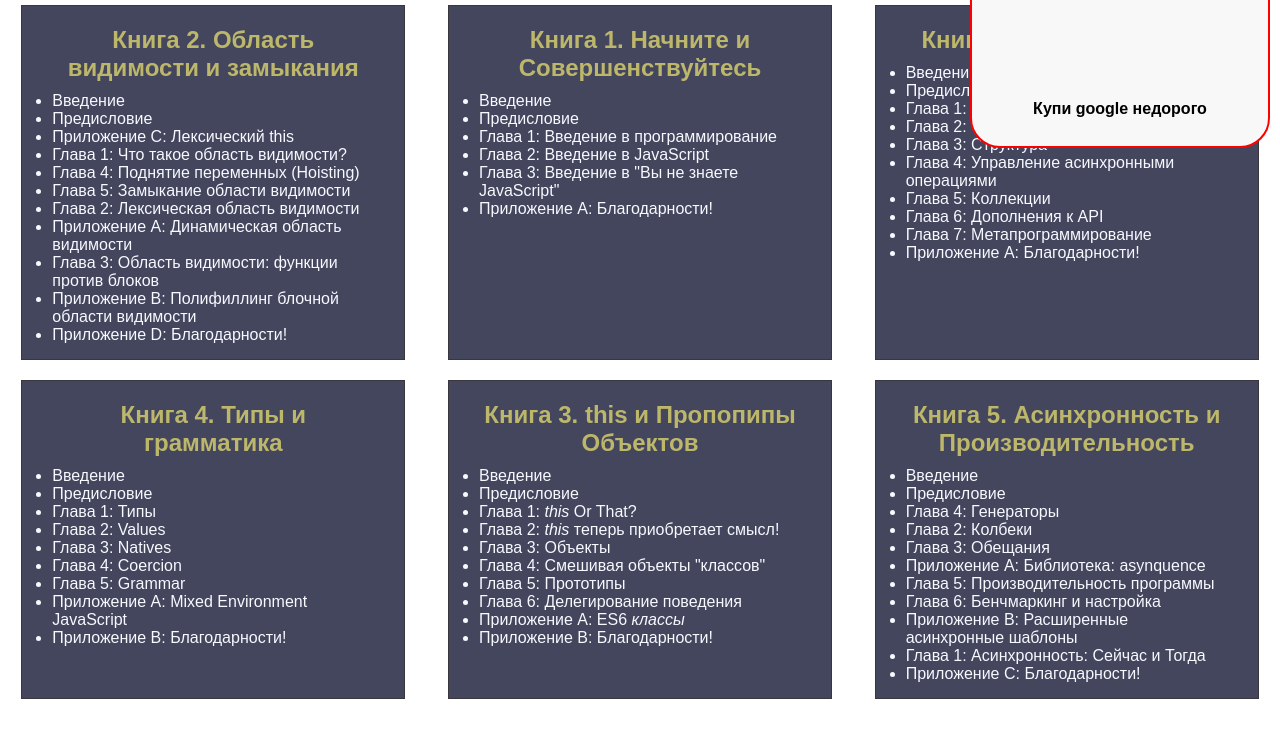
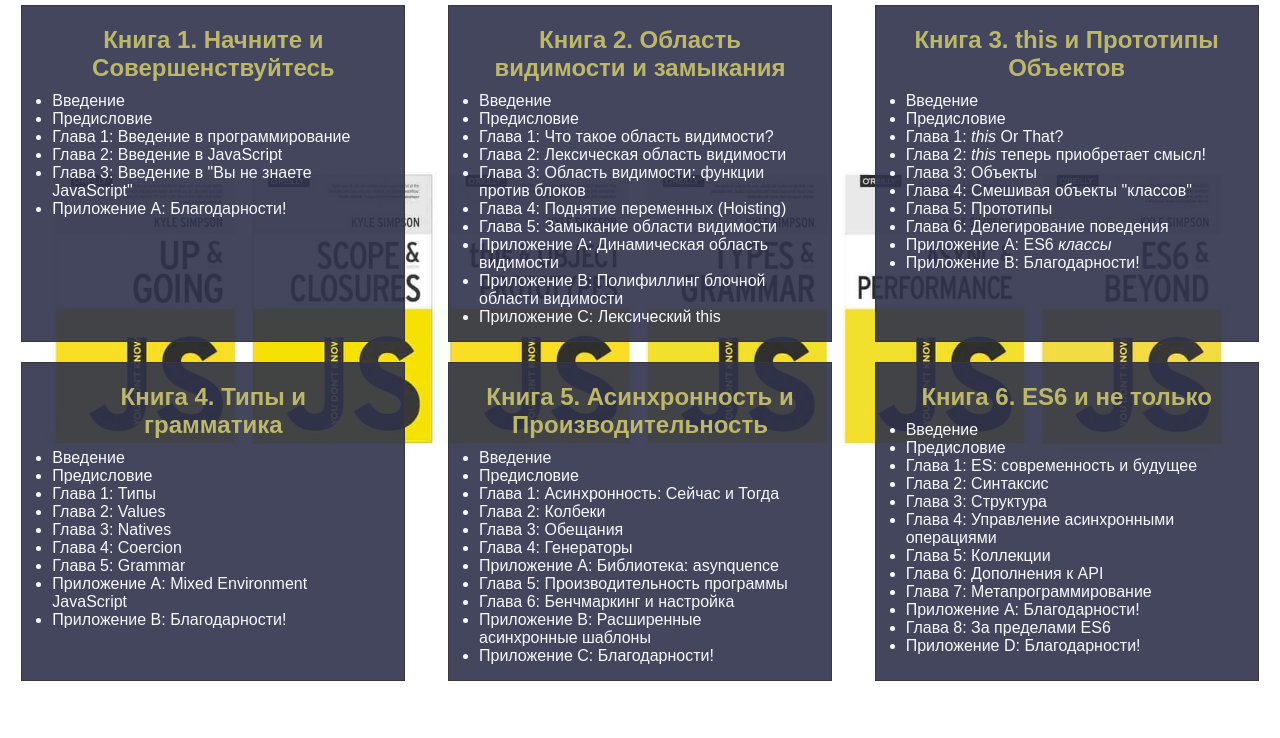
Before and after one commit to den777kaz/js-study, a plain HTML site: page index.html in a window 1280 px wide. Shown: the part 62-800 px from the top of the page. Drawn offline with Linux system fonts and the light colour scheme.

Commit message:
part 1 complete

```diff
--- a/index.html
+++ b/index.html
@@ -117,6 +117,6 @@
     <span>Купи google недорого</span>
 </div>
 
-
+<script src="script.js"></script>
 </body>
 </html>
--- a/script.js
+++ b/script.js
@@ -1 +1,54 @@
 'use strict';
+
+
+
+let allBooks = document.querySelectorAll('.books');
+let book = document.querySelectorAll('.book');
+let headText = document.querySelectorAll('h2');
+let links = document.querySelectorAll('a');
+let newHeadText = document.createElement('h2');
+let list = document.querySelectorAll('ul');
+let li = document.querySelectorAll('li');
+
+
+//smena teksta
+links[4].setAttribute('id', 'text');
+let text4 = document.querySelector('#text');
+text4.textContent= 'Книга 3. this и Прототипы Объектов';
+
+// sortirovka
+allBooks[0].insertBefore(book[2], null);
+allBooks[0].insertBefore(book[1], book[0]);
+allBooks[0].insertBefore(book[4], book[3]);
+
+// smena fona (kartinki)
+let bg = document.querySelector('body');
+bg.style.backgroundImage = 'url(./image/you-dont-know-js.jpg)';
+
+//udalit reklamu (sprjatat)
+let advBanner = document.querySelector('.adv');
+advBanner.style.display = 'none';
+
+
+//dobavlenie li v 6 knigu
+let newChapter = document.createElement('li');
+newChapter.textContent = 'Глава 8: За пределами ES6';
+list[2].appendChild(newChapter);
+
+list[2].insertBefore(li[10], null);
+
+// porjadok 2 (0) i 5(5) kniga
+
+list[5].insertBefore(li[50], li[48]);
+list[5].insertBefore(li[49], li[50]);
+list[5].insertBefore(li[55], li[49]);
+
+list[0].insertBefore(li[2], null);
+list[0].insertBefore(li[8], li[4]);
+list[0].insertBefore(li[6], li[8]);
+
+
+
+
+
+console.log(list, li);
```
Also changed, not shown: image/adv.jpg (added), image/open_book.jpg (added), image/you-dont-know-js.jpg (added).
